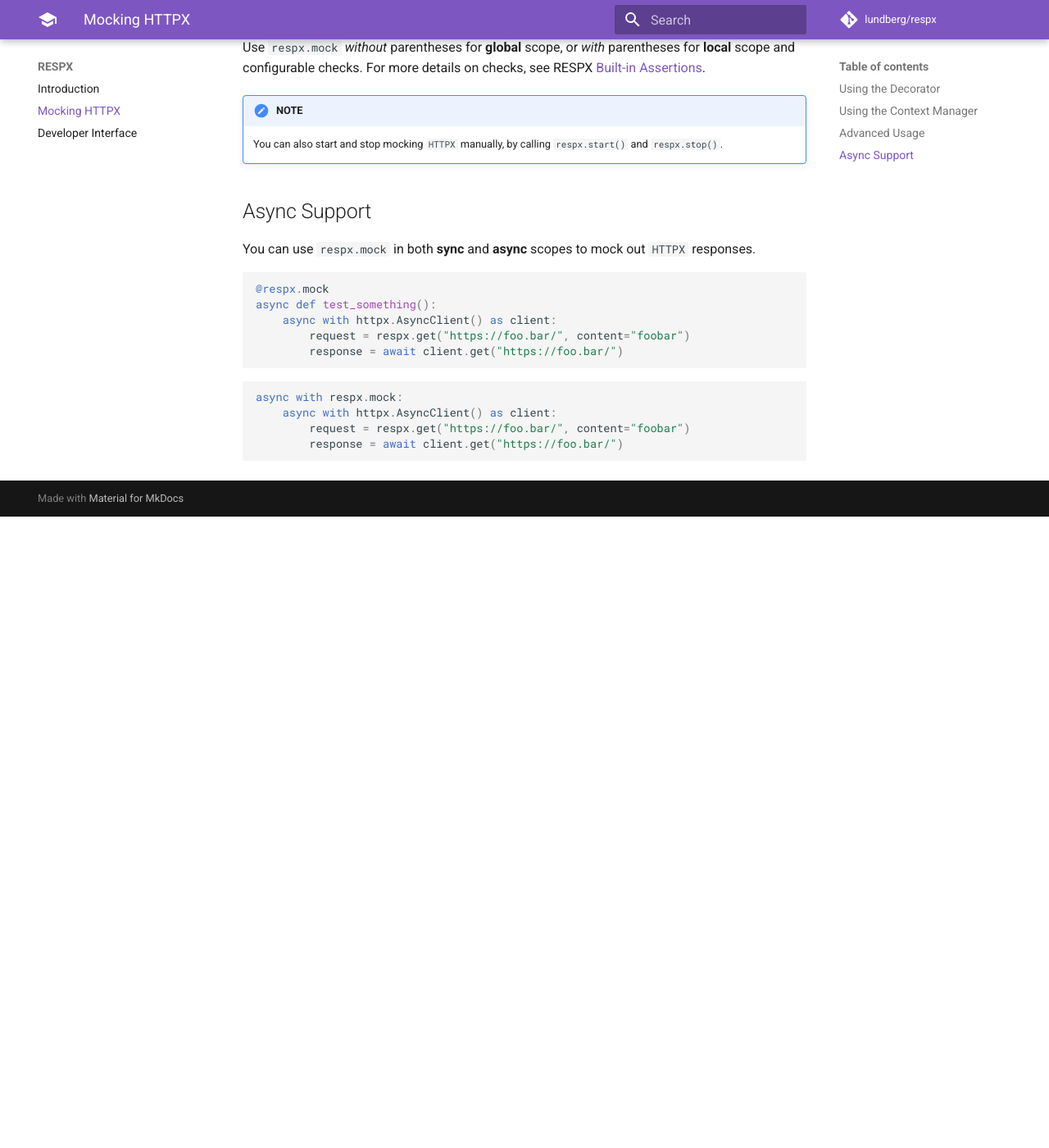
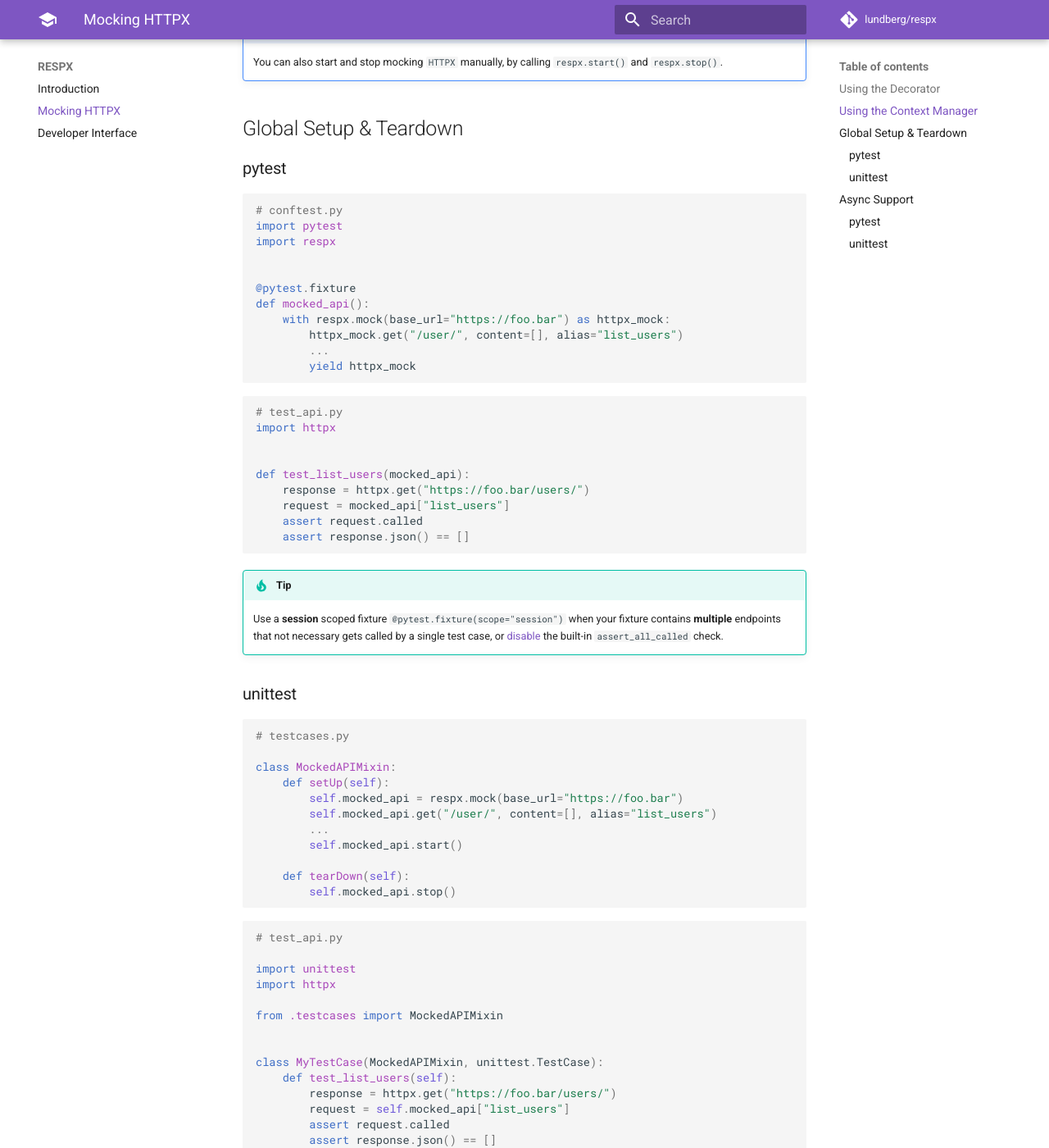
Before and after one commit to lundberg/respx, an MkDocs documentation site: the page built from docs/mocking.md, in a window 1280 px wide and 1400 px high, scrolled down 875 px. Shown: the whole window at 82% size. Built offline with MkDocs 1.6.1 and Material for MkDocs 9.7.7, drawn with Linux system fonts in a browser that asks for light colours; comment, search, counter and statistics services are not loaded; before the commit the page ends 1505 px from its top, so only the background shows below that; some of the changed text lies outside the part shown.

Commit message:
Document global setup and teardown

````diff
--- a/docs/mocking.md
+++ b/docs/mocking.md
@@ -1,6 +1,9 @@
 # Mocking HTTPX
 
 To mock out `HTTPX`, use the `respx.mock` decorator / context manager.
+
+Optionally configure [built-in assertion](api.md#built-in-assertions) checks and [base URL](api.md#base-url)
+with `respx.mock(...)`.
 
 
 ## Using the Decorator
@@ -35,30 +38,142 @@
     assert response.text == "foobar"
 ```
 
-
-## Advanced Usage
-
-Use `respx.mock` *without* parentheses for **global** scope, or *with* parentheses for **local** scope and configurable checks.
-For more details on checks, see RESPX [Built-in Assertions](api.md#built-in-assertions).
-
 !!! note "NOTE"
     You can also start and stop mocking `HTTPX` manually, by calling `respx.start()` and `respx.stop()`.
 
 
+## Global Setup & Teardown
+
+### pytest
+``` python
+# conftest.py
+import pytest
+import respx
+
+
+@pytest.fixture
+def mocked_api():
+    with respx.mock(base_url="https://foo.bar") as httpx_mock:
+        httpx_mock.get("/user/", content=[], alias="list_users")
+        ...
+        yield httpx_mock
+```
+
+``` python
+# test_api.py
+import httpx
+
+
+def test_list_users(mocked_api):
+    response = httpx.get("https://foo.bar/users/")
+    request = mocked_api["list_users"]
+    assert request.called
+    assert response.json() == []
+```
+
+!!! tip
+    Use a **session** scoped fixture `@pytest.fixture(scope="session")` when your fixture contains **multiple**
+    endpoints that not necessary gets called by a single test case, or [disable](api.md#built-in-assertions)
+    the built-in `assert_all_called` check.
+
+
+### unittest
+
+``` python
+# testcases.py
+
+class MockedAPIMixin:
+    def setUp(self):
+        self.mocked_api = respx.mock(base_url="https://foo.bar")
+        self.mocked_api.get("/user/", content=[], alias="list_users")
+        ...
+        self.mocked_api.start()
+
+    def tearDown(self):
+        self.mocked_api.stop()
+```
+``` python
+# test_api.py
+
+import unittest
+import httpx
+
+from .testcases import MockedAPIMixin
+
+
+class MyTestCase(MockedAPIMixin, unittest.TestCase):
+    def test_list_users(self):
+        response = httpx.get("https://foo.bar/users/")
+        request = self.mocked_api["list_users"]
+        assert request.called
+        assert response.json() == []
+```
+
+!!! tip
+    Use `setUpClass` and `tearDownClass` when you mock **multiple** endpoints that not
+    necessary gets called by a single test method, or [disable](api.md#built-in-assertions)
+    the built-in `assert_all_called` check.
+
+
 ## Async Support
 
-You can use `respx.mock` in both **sync** and **async** scopes to mock out `HTTPX` responses.
+You can use `respx.mock` in both **sync** and **async** contexts to mock out `HTTPX` responses.
 
+### pytest
 ``` python
 @respx.mock
+@pytest.mark.asyncio
 async def test_something():
     async with httpx.AsyncClient() as client:
         request = respx.get("https://foo.bar/", content="foobar")
         response = await client.get("https://foo.bar/")
 ```
 ``` python
-async with respx.mock:
-    async with httpx.AsyncClient() as client:
-        request = respx.get("https://foo.bar/", content="foobar")
-        response = await client.get("https://foo.bar/")
+@pytest.mark.asyncio
+async def test_something():
+    async with respx.mock:
+        async with httpx.AsyncClient() as client:
+            request = respx.get("https://foo.bar/", content="foobar")
+            response = await client.get("https://foo.bar/")
 ```
+
+**Session Scoped Fixtures**
+
+If a session scoped RESPX fixture is used in an async context, you also need to broaden the `pytest-asyncio`
+ [event_loop](https://github.com/pytest-dev/pytest-asyncio#event_loop) fixture.
+ You can use the `session_event_loop` utility for this.
+
+```
+# conftest.py
+
+import pytest
+import respx
+from respx.fixtures import session_event_loop as event_loop  # noqa
+
+
+@pytest.fixture(scope="session")
+async def mocked_api():
+    async with respx.mock(base_url="https://foo.bar") as httpx_mock:
+        ...
+        yield httpx_mock
+```
+
+### unittest
+
+``` python
+import asynctest
+
+
+class MyTestCase(asynctest.TestCase):
+    @respx.mock
+    async def test_something(self):
+        async with httpx.AsyncClient() as client:
+            request = respx.get("https://foo.bar/", content="foobar")
+            response = await client.get("https://foo.bar/")
+
+    async def test_something(self):
+        async with respx.mock:
+            async with httpx.AsyncClient() as client:
+                request = respx.get("https://foo.bar/", content="foobar")
+                response = await client.get("https://foo.bar/")
+```
````
